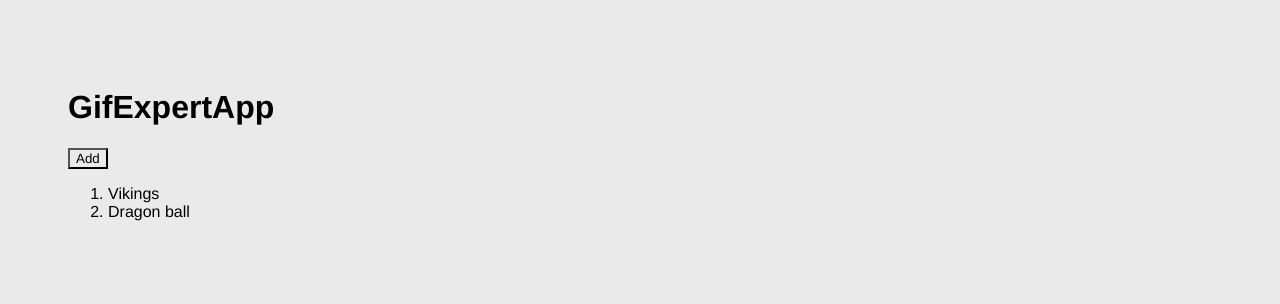
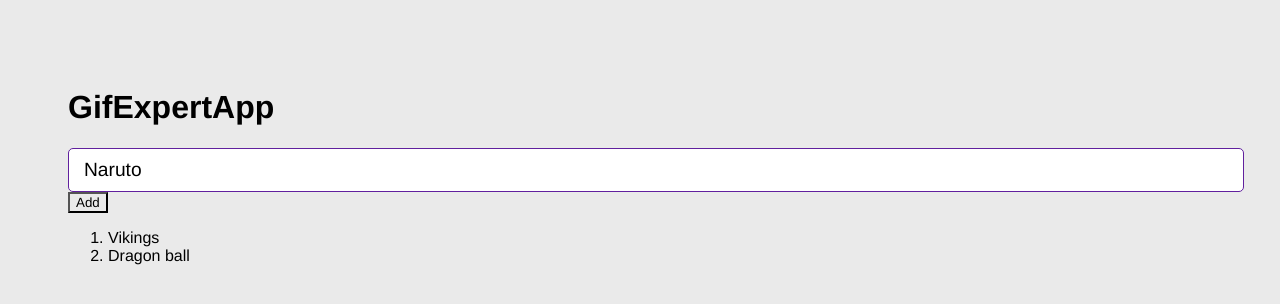
Before and after one commit to toledodavid/react-04-gif-expert-app-vite, a React (Vite) app: page / in a window 1280 px wide. Shown: the top 304 px of the page. Built offline with nearby package versions, Linux system fonts and the light colour scheme.

Commit message:
Create AddCategory component and implement a form to get input value

```diff
--- a/src/GifExpertApp.jsx
+++ b/src/GifExpertApp.jsx
@@ -1,4 +1,5 @@
 import { useState } from 'react';
+import { AddCategory } from './components/AddCategory';
 
 export const GifExpertApp = () => {
 
@@ -16,6 +17,7 @@
       <h1>GifExpertApp</h1>
 
       {/* Input */}
+      <AddCategory />
 
       <button onClick={onAddCategory}>Add</button>
 
--- /dev/null
+++ b/src/components/AddCategory.jsx
@@ -0,0 +1,25 @@
+import { useState } from 'react';
+
+
+export const AddCategory = () => {
+
+  const [inputValue, setInputValue] = useState('Naruto');
+
+  const onInputChange = ({target}) => {
+    setInputValue(target.value);
+  }
+
+  const onSubmit = (event) => {
+    event.preventDefault();
+    console.log(inputValue);
+  }
+
+  return(
+    <form onSubmit={event => onSubmit(event)}>
+      <input type="text"
+        placeholder="Search gifs"
+        value={inputValue}
+        onChange={onInputChange} />
+    </form>
+  );
+}
```
